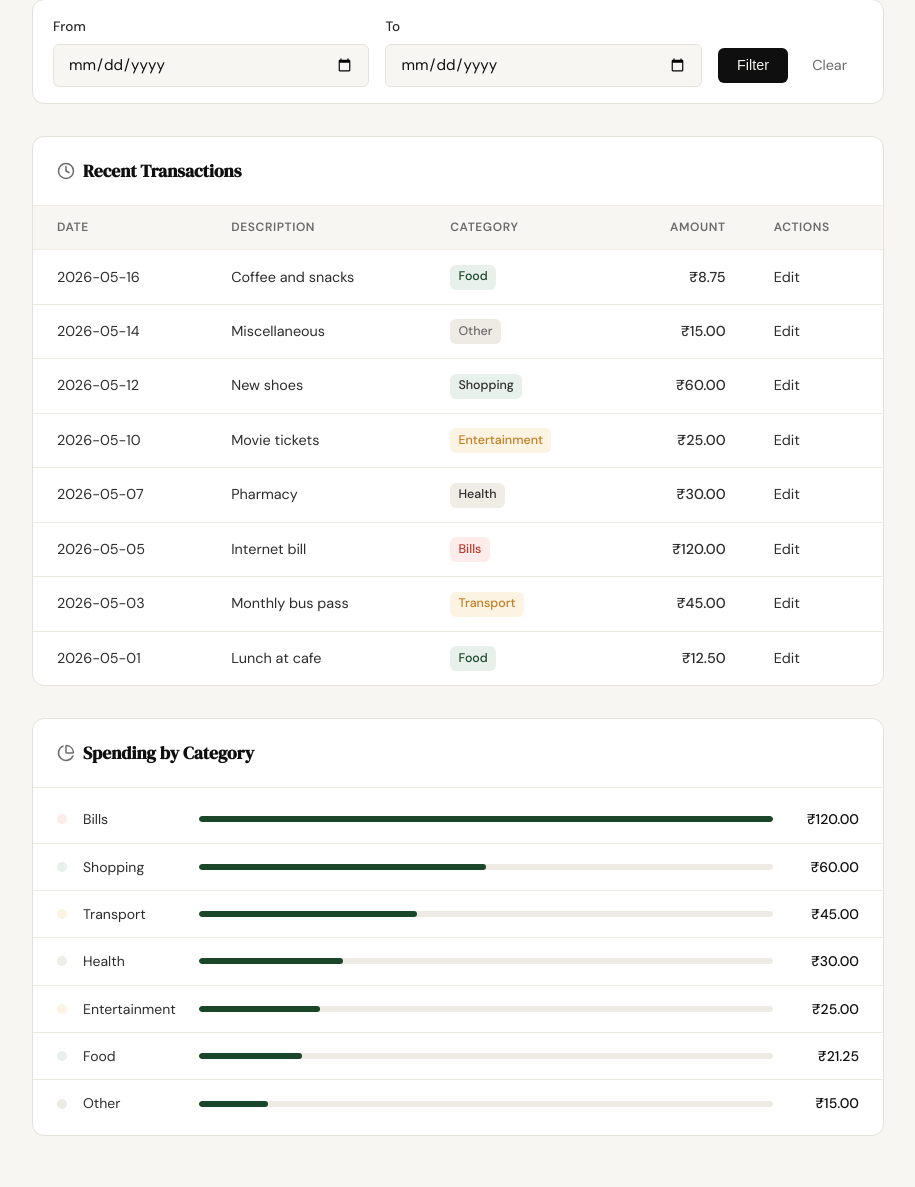
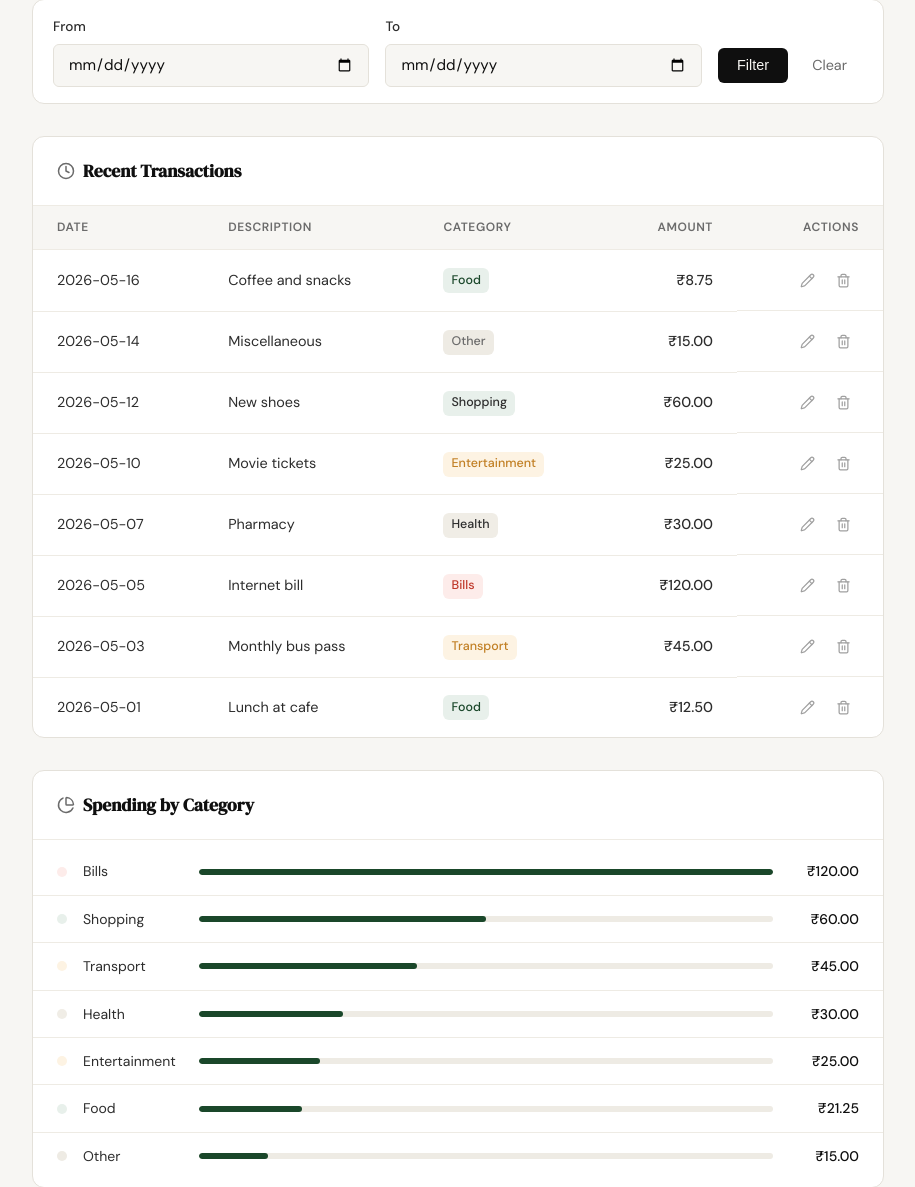
Before and after one commit to arka6fx/spendly, a Flask app: page /profile in a window 1280 px wide. Shown: the part 566-1753 px from the top of the page, without its empty margins (182-1097 px from the left). Run offline with Flask 3, Linux system fonts and the light colour scheme; the visitor is signed in with stand-in values (Sample User, id 1); data comes from the database, SQL or seed files in the repository.

Commit message:
feat: delete expense with ownership check and icon buttons (#10)
Co-authored-by: Claude Sonnet 4.6 <noreply@anthropic.com>

```diff
--- a/app.py
+++ b/app.py
@@ -10,6 +10,7 @@ from database.db import (
     create_user,
     get_user_by_email,
     add_expense as db_add_expense,
+    delete_expense as db_delete_expense,
 )
 from database.queries import (
     get_user_by_id,
@@ -241,9 +242,19 @@ def edit_expense(id):
     return redirect(url_for("profile"))
 
 
-@app.route("/expenses/<int:id>/delete")
+@app.route("/expenses/<int:id>/delete", methods=["POST"])
 def delete_expense(id):
-    return "Delete expense — coming in Step 9"
+    if not session.get("user_id"):
+        return redirect(url_for("login"))
+
+    expense = get_expense_by_id(id)
+    if expense is None:
+        abort(404)
+    if expense["user_id"] != session["user_id"]:
+        abort(403)
+
+    db_delete_expense(id)
+    return redirect(url_for("profile"))
 
 
 with app.app_context():
--- a/database/db.py
+++ b/database/db.py
@@ -53,9 +53,7 @@ def create_user(name, email, password_hash):
 def get_user_by_email(email):
     conn = get_db()
     try:
-        return conn.execute(
-            "SELECT * FROM users WHERE email = ?", (email,)
-        ).fetchone()
+        return conn.execute("SELECT * FROM users WHERE email = ?", (email,)).fetchone()
     finally:
         conn.close()
 
@@ -87,14 +85,14 @@ def seed_db():
     user_id = cursor.lastrowid
 
     expenses = [
-        (user_id, 12.50,  "Food",          "2026-05-01", "Lunch at cafe"),
-        (user_id, 45.00,  "Transport",     "2026-05-03", "Monthly bus pass"),
-        (user_id, 120.00, "Bills",         "2026-05-05", "Internet bill"),
-        (user_id, 30.00,  "Health",        "2026-05-07", "Pharmacy"),
-        (user_id, 25.00,  "Entertainment", "2026-05-10", "Movie tickets"),
-        (user_id, 60.00,  "Shopping",      "2026-05-12", "New shoes"),
-        (user_id, 15.00,  "Other",         "2026-05-14", "Miscellaneous"),
-        (user_id, 8.75,   "Food",          "2026-05-16", "Coffee and snacks"),
+        (user_id, 12.50, "Food", "2026-05-01", "Lunch at cafe"),
+        (user_id, 45.00, "Transport", "2026-05-03", "Monthly bus pass"),
+        (user_id, 120.00, "Bills", "2026-05-05", "Internet bill"),
+        (user_id, 30.00, "Health", "2026-05-07", "Pharmacy"),
+        (user_id, 25.00, "Entertainment", "2026-05-10", "Movie tickets"),
+        (user_id, 60.00, "Shopping", "2026-05-12", "New shoes"),
+        (user_id, 15.00, "Other", "2026-05-14", "Miscellaneous"),
+        (user_id, 8.75, "Food", "2026-05-16", "Coffee and snacks"),
     ]
     conn.executemany(
         "INSERT INTO expenses (user_id, amount, category, date, description) VALUES (?, ?, ?, ?, ?)",
@@ -102,3 +100,12 @@ def seed_db():
     )
     conn.commit()
     conn.close()
+
+
+def delete_expense(expense_id):
+    conn = get_db()
+    try:
+        conn.execute("DELETE FROM expenses WHERE id = ?", (expense_id,))
+        conn.commit()
+    finally:
+        conn.close()
--- a/static/css/profile.css
+++ b/static/css/profile.css
@@ -213,7 +213,9 @@
 }
 
 .tx-table th.col-amount,
-.tx-table td.col-amount {
+.tx-table td.col-amount,
+.tx-table th.col-actions,
+.tx-table td.col-actions {
     text-align: right;
 }
 
--- a/static/css/style.css
+++ b/static/css/style.css
@@ -295,6 +295,50 @@ a { color: inherit; text-decoration: none; }
     color: var(--ink);
 }
 
+.tx-actions {
+    display: flex;
+    align-items: center;
+    justify-content: flex-end;
+    gap: 0.25rem;
+}
+
+.delete-form { margin: 0; }
+
+.btn-icon {
+    display: inline-flex;
+    align-items: center;
+    justify-content: center;
+    width: 32px;
+    height: 32px;
+    border-radius: var(--radius-sm);
+    border: 1px solid transparent;
+    background: none;
+    color: var(--ink-faint);
+    cursor: pointer;
+    font: inherit;
+    padding: 0;
+    text-decoration: none;
+    transition: color 0.15s, background 0.15s, border-color 0.15s;
+}
+
+.btn-icon svg {
+    width: 15px;
+    height: 15px;
+    stroke-width: 2;
+}
+
+.btn-icon:hover {
+    color: var(--ink);
+    background: var(--paper);
+    border-color: var(--border);
+}
+
+.btn-icon--danger:hover {
+    color: var(--danger);
+    background: var(--danger-light);
+    border-color: var(--danger-light);
+}
+
 /* ------------------------------------------------------------------ */
 /* Features section                                                    */
 /* ------------------------------------------------------------------ */
--- a/templates/profile.html
+++ b/templates/profile.html
@@ -84,7 +84,7 @@
                     <th>Description</th>
                     <th>Category</th>
                     <th class="col-amount">Amount</th>
-                    <th>Actions</th>
+                    <th class="col-actions">Actions</th>
                 </tr>
             </thead>
             <tbody>
@@ -98,7 +98,20 @@
                         </span>
                     </td>
                     <td class="col-amount tx-amount">₹{{ "%.2f"|format(tx.amount) }}</td>
-                    <td><a href="{{ url_for('edit_expense', id=tx.id) }}">Edit</a></td>
+                    <td class="tx-actions col-actions">
+                        <a href="{{ url_for('edit_expense', id=tx.id) }}"
+                           class="btn-icon" aria-label="Edit expense">
+                            <i data-lucide="pencil"></i>
+                        </a>
+                        <form method="POST"
+                              action="{{ url_for('delete_expense', id=tx.id) }}"
+                              class="delete-form"
+                              onsubmit="return confirm('Delete this expense? This cannot be undone.')">
+                            <button type="submit" class="btn-icon btn-icon--danger" aria-label="Delete expense">
+                                <i data-lucide="trash-2"></i>
+                            </button>
+                        </form>
+                    </td>
                 </tr>
                 {% endfor %}
             </tbody>
```
